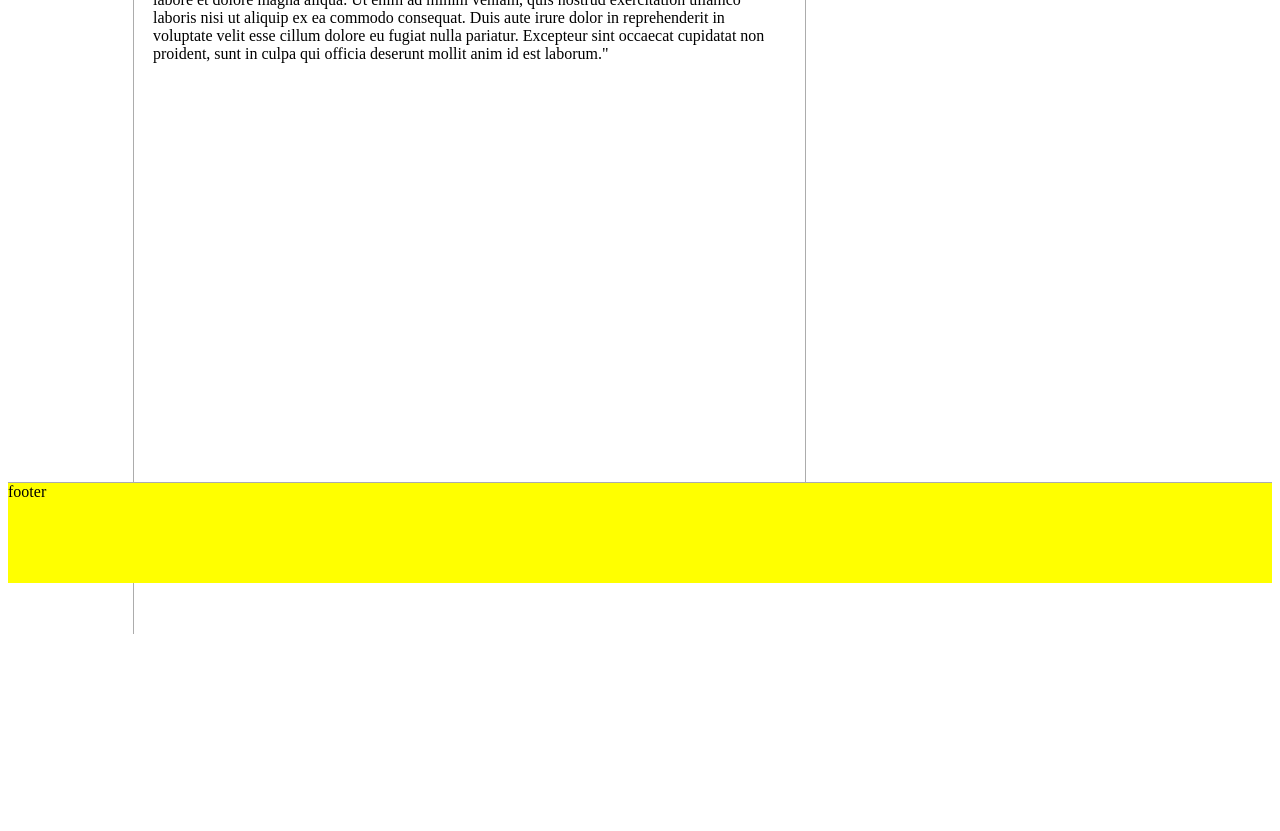
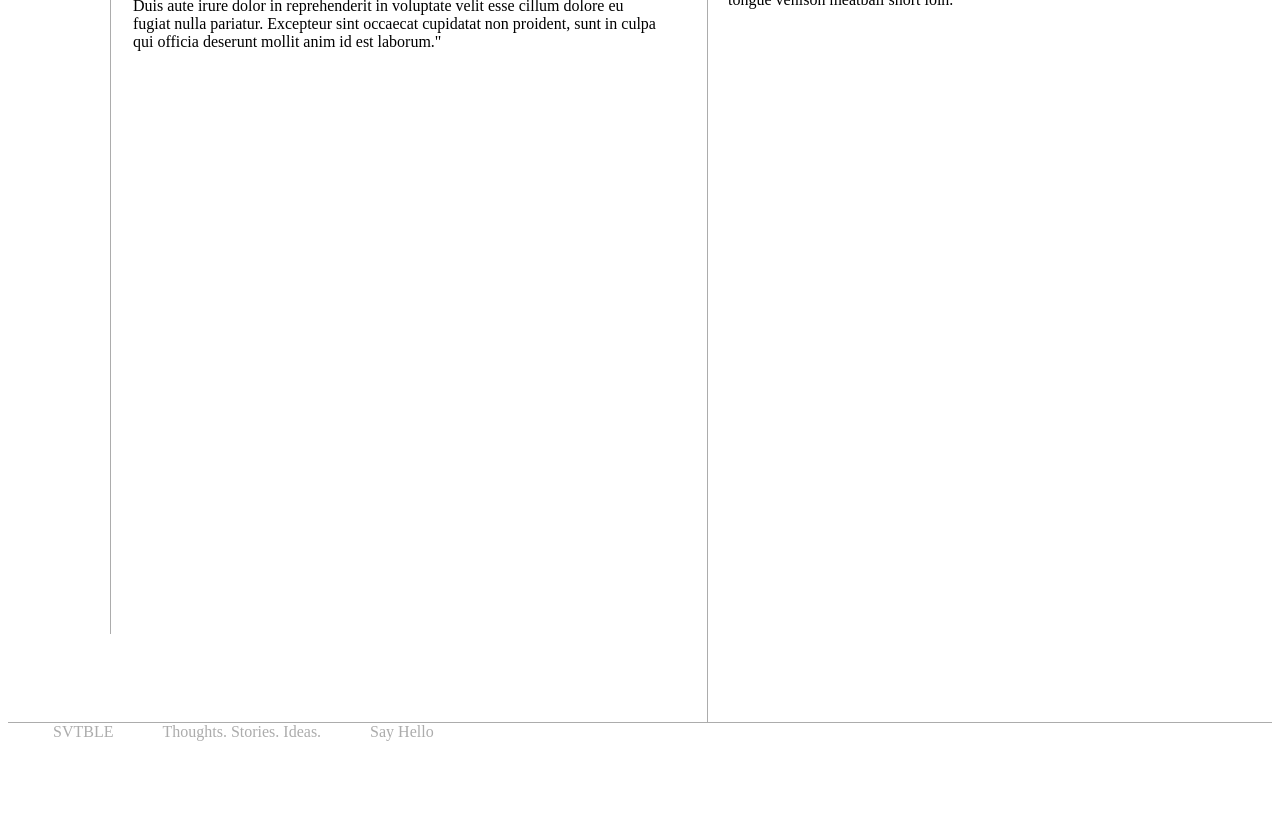
Before and after one commit to jesmac87/Svbtle-Clone, a plain HTML site: page index.html in a window 1280 px wide. Shown: the part 186-1017 px from the top of the page. Before the commit the page ends 800 px from the top, so only its background shows below. Drawn offline with Linux system fonts and the light colour scheme; a web font is replaced by a local one.

Commit message:
Much closer to final output.

```diff
--- a/index.html
+++ b/index.html
@@ -2,6 +2,7 @@
 <html>
 	<head>
 		<link rel="stylesheet" type="text/css" href="stylesheet.css">
+		<link href='http://fonts.googleapis.com/css?family=Nova+Mono' rel='stylesheet' type='text/css'>
 		<title>Svbtle Clone</title>
 	</head>
 	<body>
@@ -19,24 +20,37 @@
 			</ul>
 		</aside>
 
-			<div class="text_container">
+			<div class="main_content">
+			<div class="left_column">
 				<h1>
 					SVBTLE
 				</h1>
 
-				<div class="left_column">
+				<div>
 					<h3>Lorem Ipsum</h3>
 					<p>"Lorem ipsum dolor sit amet, consectetur adipisicing elit, sed do eiusmod tempor incididunt ut labore et dolore magna aliqua. Ut enim ad minim veniam, quis nostrud exercitation ullamco laboris nisi ut aliquip ex ea commodo consequat. Duis aute irure dolor in reprehenderit in voluptate velit esse cillum dolore eu fugiat nulla pariatur. Excepteur sint occaecat cupidatat non proident, sunt in culpa qui officia deserunt mollit anim id est laborum."</p>
 				</div>
 
 			</div>
 
+
 			<div class="right_column">
 					<h2>Also Read</h2>
-				</div>
+					<p>Bacon ipsum dolor sit amet shoulder ham venison andouille pork shankle turkey short loin flank bresaola. Pork belly pork meatball bresaola pork chop. Filet mignon ground round chicken pastrami, leberkas salami brisket tongue ham bacon. Drumstick prosciutto strip steak porchetta beef ribs landjaeger tri-tip tongue venison meatball short loin.</p>
+			</div>
+			</div>
 
 		<footer>
-			footer
+			<div class="footer">
+				SVTBLE
+			</div>
+			<div class="footer">
+				Thoughts. Stories. Ideas.
+			</div>
+			<div class="footer">
+				Say Hello
+			</div>
+
 		</footer>
 
 	</body>
--- a/stylesheet.css
+++ b/stylesheet.css
@@ -1,3 +1,15 @@
+/*Media Screen*/
+@media screen and (min-width: 600px){
+	.right_column{
+		display: inline-block;
+	}
+}
+
+
+body{
+	font-family: "Nova Mono";
+}
+
 header{
 	/*background-color: red;*/
 	height: 75px;
@@ -10,7 +22,7 @@ aside{
 	/*background-color: blue;*/
 	padding-top: 20px;
 	position: fixed;
-	width: 125px;
+	width: 8%;
 	text-align: center;
 	height: 100%;
 	border-right: 1px solid;
@@ -21,26 +33,26 @@ aside{
 }
 
 .right_column{
-	width: 36%;
+	/*background-color: blue;*/
+	width: 46%;
 	float: right;
-	height: 600px;
-}
-
-.text_container{
-	margin-left: 125px;
-	width: 50%;
-	float: left;
-	border-right: 1px solid #acacac;
-	height: 600px;
+	height: 840px;
+	border-left: 1px solid #acacac;
 	padding: 30px 20px 30px 20px;
 }
 
+.left_column{
+	width: 46%;
+	float: left;
+}
+
 footer{
-	background-color: yellow;
+	/*background-color: yellow;*/
 	height:100px;
 	clear: both;
 	border-top: 1px solid #acacac;
 	position: relative;
+	background-color: white;
 }
 
 #logo{
@@ -58,3 +70,15 @@ ul{
 li{
 	padding-top: 8px;
 }
+
+.footer{
+	color: #acacac;
+	margin-left: 45px;
+	display: inline-block;
+}
+
+.main_content{
+	margin-left: 125px;
+	height: 900px;
+	/*background-color: green;*/
+}
```
